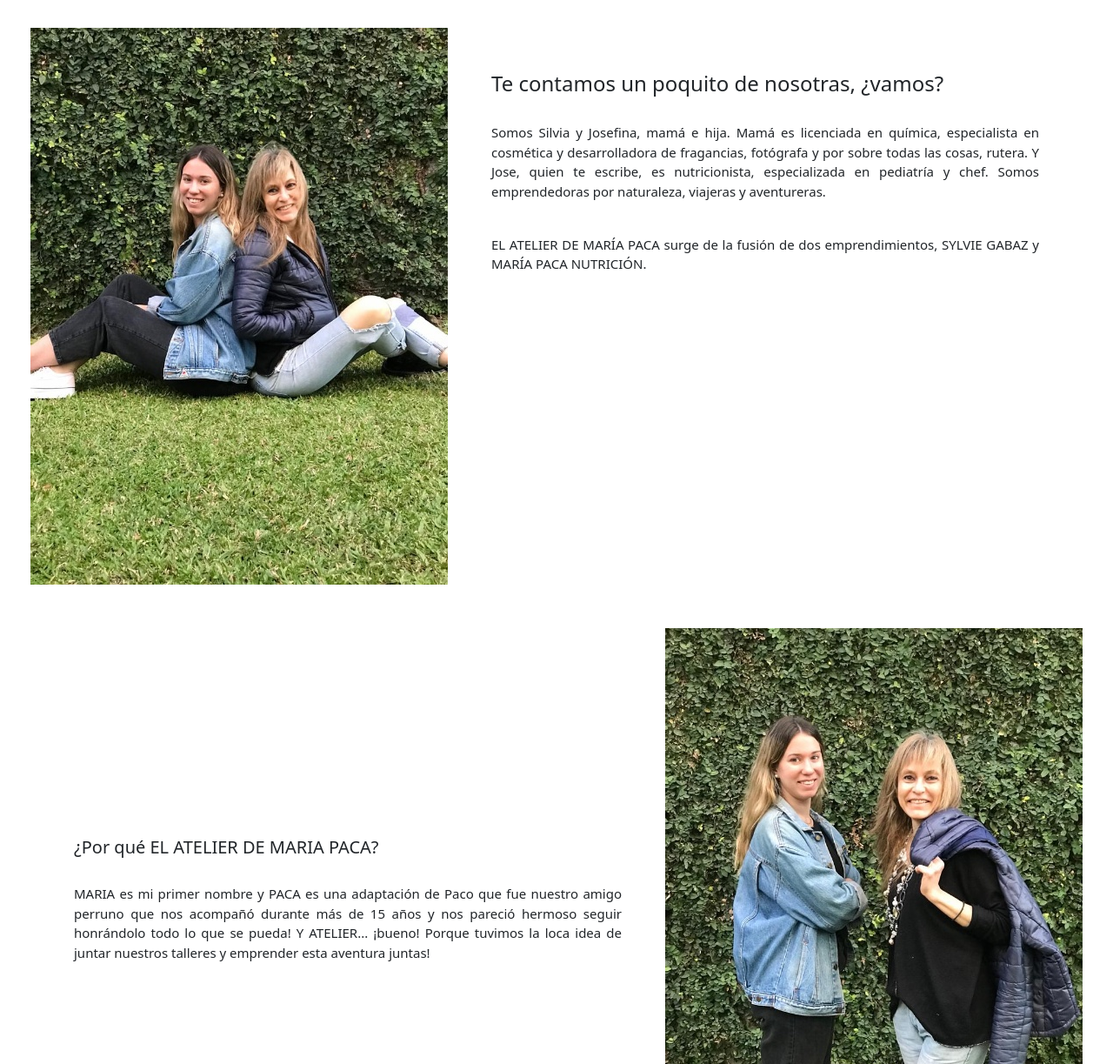
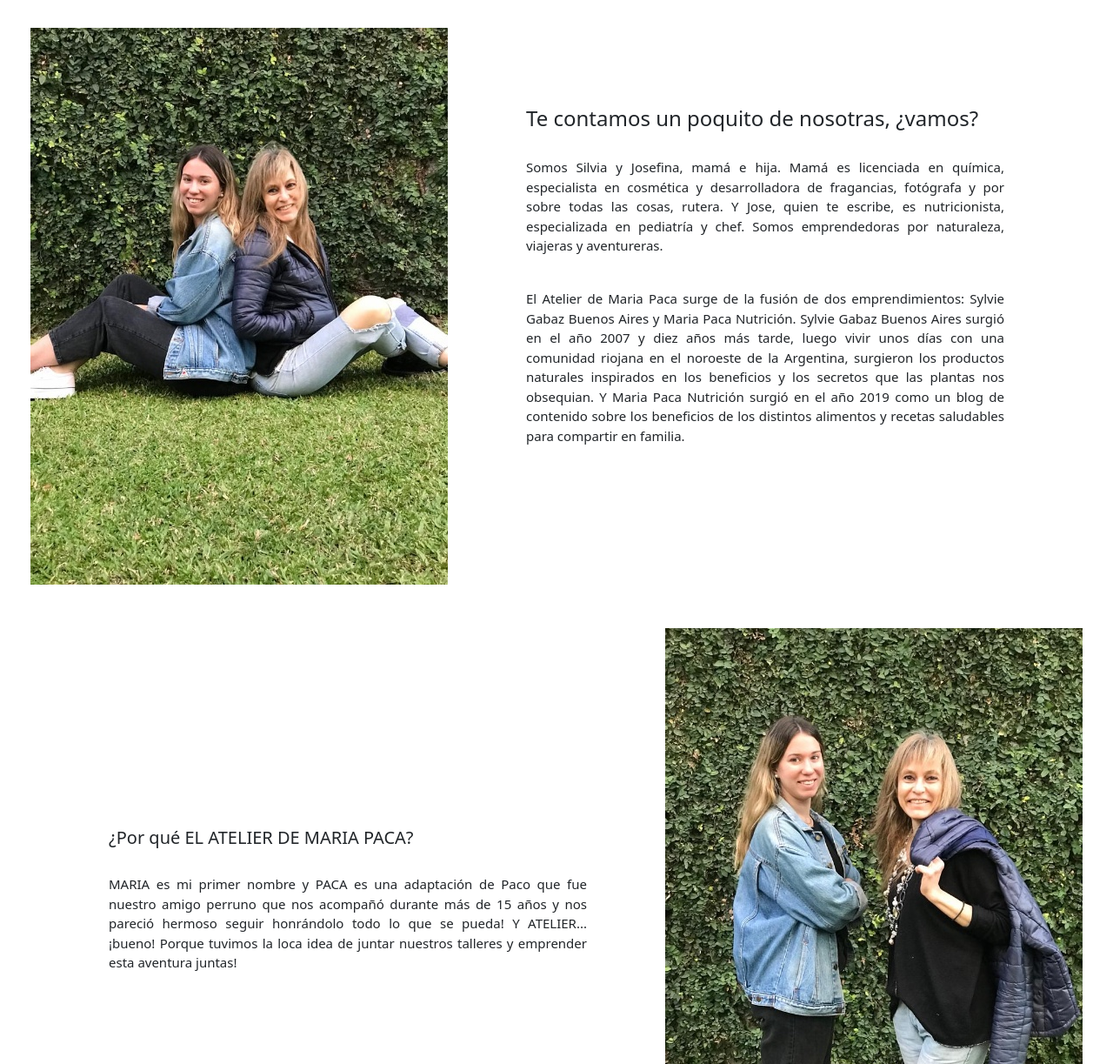
Before and after one commit to LeaValls/Bootstrap, a plain HTML site: page pages/nosotras.html in a window 1280 px wide. Shown: the part 177-1400 px from the top of the page at 87% size. Drawn offline with nearby package versions, Linux system fonts and the light colour scheme; files whose address does not match are found by name.

Commit message:
se modifico el texto de nosotras

```diff
--- a/css/style.css
+++ b/css/style.css
@@ -22,7 +22,7 @@
 }
 .textoNosotras{
     display: flex;
-    margin: 30px;
+    margin: 70px;
     padding: 20px;
     text-align:justify;
     font-size: 15px;
@@ -31,7 +31,7 @@
 }
 .textoNosotrasDos{
     display: flex;
-    margin: 30px;
+    margin: 70px;
     padding: 20px;
     text-align:justify;
     font-size: 15px;
--- a/pages/nosotras.html
+++ b/pages/nosotras.html
@@ -57,7 +57,7 @@
                 <br>
                 <p>Somos Silvia y Josefina, mamá e hija. Mamá es licenciada en química, especialista en cosmética y desarrolladora de fragancias, fotógrafa y por sobre todas las cosas, rutera. Y Jose, quien te escribe, es nutricionista, especializada en pediatría y chef. Somos emprendedoras por naturaleza, viajeras y aventureras. </p>
                 <br>
-                <p>EL ATELIER DE MARÍA PACA surge de la fusión de dos emprendimientos, SYLVIE GABAZ y MARÍA PACA NUTRICIÓN.</p>
+                <p>El Atelier de Maria Paca surge de la fusión de dos emprendimientos: Sylvie Gabaz Buenos Aires y Maria Paca Nutrición. Sylvie Gabaz Buenos Aires surgió en el año 2007 y diez años más tarde, luego vivir unos días con una comunidad riojana en el noroeste de la Argentina, surgieron los productos naturales inspirados en los beneficios y los secretos que las plantas nos obsequian. Y Maria Paca Nutrición surgió en el año 2019 como un blog de contenido sobre los beneficios de los distintos alimentos y recetas saludables para compartir en familia.</p>
             </div>
         </section>
         <section class="nosotrasDos">
```
